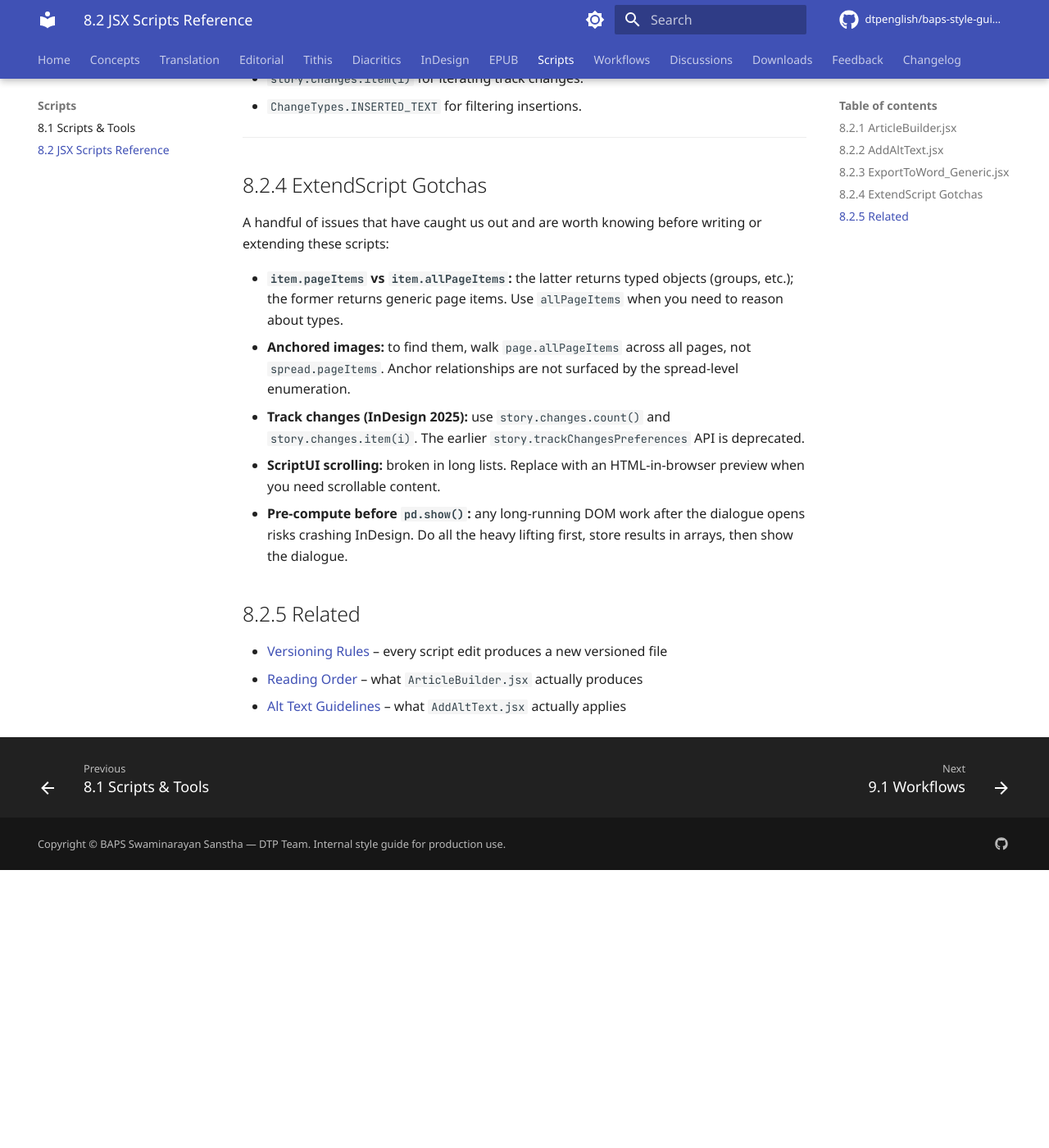
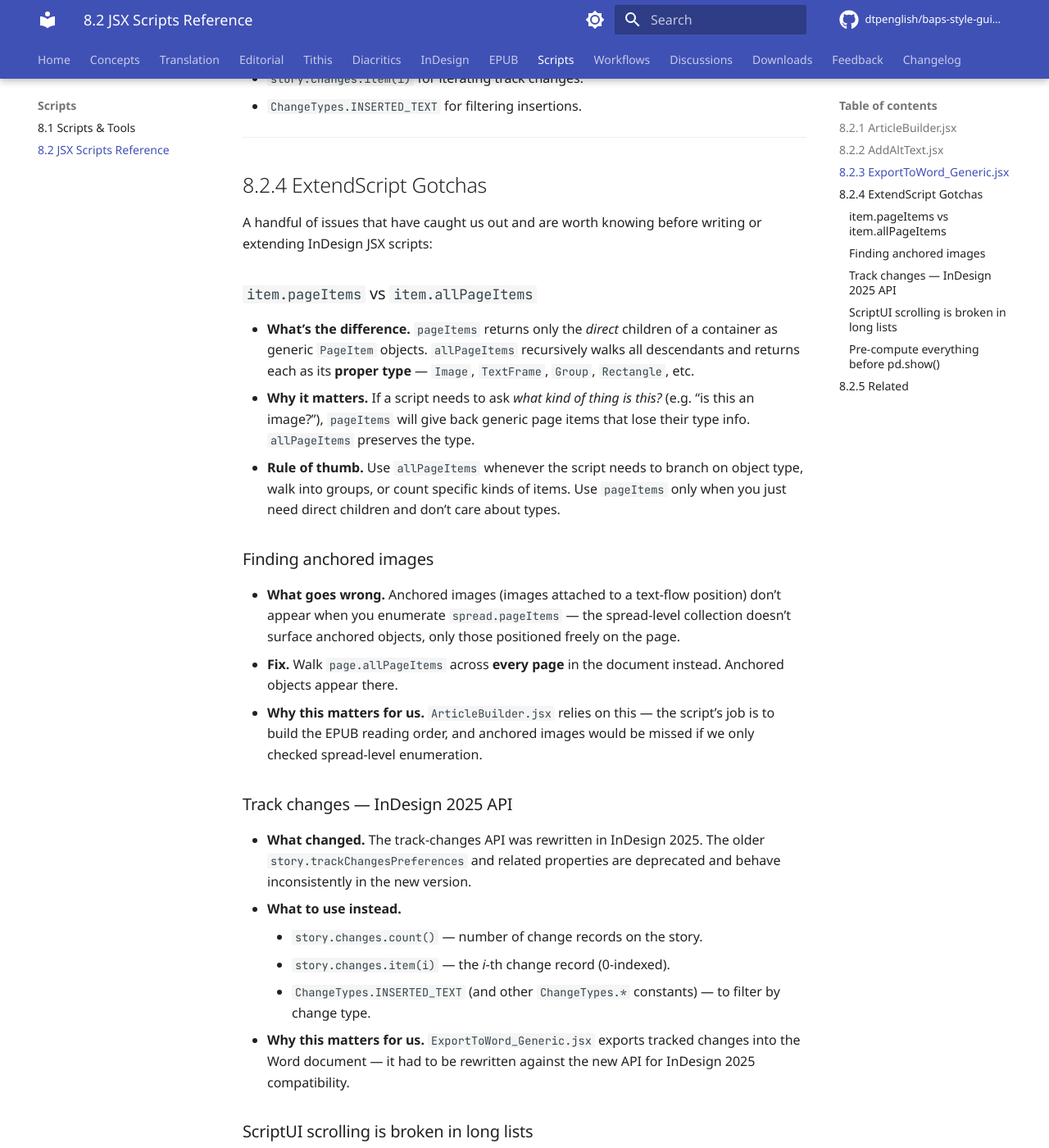
Before and after one commit to dtpenglish/baps-style-guide, an MkDocs documentation site: the page built from docs/scripts/jsx-reference.md, in a window 1280 px wide and 1400 px high, scrolled down 1988 px. Shown: the whole window at 82% size. Built offline with MkDocs 1.6.1 and Material for MkDocs 9.7.7, drawn with Linux system fonts in a browser that asks for light colours; comment, search, counter and statistics services are not loaded; the version menu is left out; before the commit the page ends 3049 px from its top, so only the background shows below that; some of the changed text lies outside the part shown.

Commit message:
8.2.4: expand ExtendScript Gotchas with full explanations
Each of the five gotchas was previously a terse bullet assuming the
reader already knew the InDesign DOM. Restructured as H3 subsections
with What / Why / Fix / Why this matters for us:

- item.pageItems vs item.allPageItems
- Finding anchored images
- Track changes -- InDesign 2025 API
- ScriptUI scrolling is broken in long lists
- Pre-compute everything before pd.show() (with bad-vs-good code)

````diff
--- a/docs/scripts/jsx-reference.md
+++ b/docs/scripts/jsx-reference.md
@@ -69,13 +69,46 @@ Quick reference for the InDesign JSX scripts used in BAPS DTP production. Each e
 ---
 
 ## 8.2.4 ExtendScript Gotchas
-A handful of issues that have caught us out and are worth knowing before writing or extending these scripts:
+A handful of issues that have caught us out and are worth knowing before writing or extending InDesign JSX scripts:
 
-- **`item.pageItems` vs `item.allPageItems`:** the latter returns typed objects (groups, etc.); the former returns generic page items. Use `allPageItems` when you need to reason about types.
-- **Anchored images:** to find them, walk `page.allPageItems` across all pages, not `spread.pageItems`. Anchor relationships are not surfaced by the spread-level enumeration.
-- **Track changes (InDesign 2025):** use `story.changes.count()` and `story.changes.item(i)`. The earlier `story.trackChangesPreferences` API is deprecated.
-- **ScriptUI scrolling:** broken in long lists. Replace with an HTML-in-browser preview when you need scrollable content.
-- **Pre-compute before `pd.show()`:** any long-running DOM work after the dialogue opens risks crashing InDesign. Do all the heavy lifting first, store results in arrays, then show the dialogue.
+### `item.pageItems` vs `item.allPageItems`
+- **What's the difference.** `pageItems` returns only the *direct* children of a container as generic `PageItem` objects. `allPageItems` recursively walks all descendants and returns each as its **proper type** — `Image`, `TextFrame`, `Group`, `Rectangle`, etc.
+- **Why it matters.** If a script needs to ask *what kind of thing is this?* (e.g. "is this an image?"), `pageItems` will give back generic page items that lose their type info. `allPageItems` preserves the type.
+- **Rule of thumb.** Use `allPageItems` whenever the script needs to branch on object type, walk into groups, or count specific kinds of items. Use `pageItems` only when you just need direct children and don't care about types.
+
+### Finding anchored images
+- **What goes wrong.** Anchored images (images attached to a text-flow position) don't appear when you enumerate `spread.pageItems` — the spread-level collection doesn't surface anchored objects, only those positioned freely on the page.
+- **Fix.** Walk `page.allPageItems` across **every page** in the document instead. Anchored objects appear there.
+- **Why this matters for us.** `ArticleBuilder.jsx` relies on this — the script's job is to build the EPUB reading order, and anchored images would be missed if we only checked spread-level enumeration.
+
+### Track changes — InDesign 2025 API
+- **What changed.** The track-changes API was rewritten in InDesign 2025. The older `story.trackChangesPreferences` and related properties are deprecated and behave inconsistently in the new version.
+- **What to use instead.**
+    - `story.changes.count()` — number of change records on the story.
+    - `story.changes.item(i)` — the *i*-th change record (0-indexed).
+    - `ChangeTypes.INSERTED_TEXT` (and other `ChangeTypes.*` constants) — to filter by change type.
+- **Why this matters for us.** `ExportToWord_Generic.jsx` exports tracked changes into the Word document — it had to be rewritten against the new API for InDesign 2025 compatibility.
+
+### ScriptUI scrolling is broken in long lists
+- **What goes wrong.** ScriptUI (the JavaScript-based dialog framework InDesign uses) has a long-standing bug where `listbox` and `treeview` controls don't scroll reliably once the list grows beyond a screen-full — the scrollbar stops responding, the highlight jumps, or items above the viewport become unreachable.
+- **Workaround.** When the script needs to show a scrollable list of more than ~20 rows (e.g. previewing the article order before applying), generate an HTML page on disk and open it in the system browser instead. The browser's scrolling Just Works.
+- **Why this matters for us.** `ArticleBuilder.jsx` previously crashed or stalled on long Articles-panel previews; replacing the ScriptUI list with an HTML preview fixed it.
+
+### Pre-compute everything before `pd.show()`
+- **What `pd` is.** A common script idiom — `pd` for "progress dialog" — a ScriptUI window opened to show progress/feedback while the script does work.
+- **What goes wrong.** If long-running DOM operations (looping over hundreds of page items, modifying many styles, etc.) run **after** `pd.show()` is called, InDesign frequently crashes or hangs. The ScriptUI event loop and the scripting DOM compete for the main thread.
+- **Pattern that works.** Do *all* the heavy work first — walk the document, gather what's needed, build result arrays — then show the dialog with the pre-computed data. The dialog should only be displaying or applying simple decisions, not doing the analysis.
+
+```javascript
+// Bad: dialog opens, then the slow walk runs while it's open.
+pd.show();
+for (var i = 0; i < doc.allPageItems.length; i++) { /* … */ }
+
+// Good: walk first, store, then show.
+var items = [];
+for (var i = 0; i < doc.allPageItems.length; i++) { items.push(/* … */); }
+pd.show();   // dialog only displays / applies the results.
+```
 
 ## 8.2.5 Related
 - [Versioning Rules](../workflows/versioning.md) – every script edit produces a new versioned file
````
